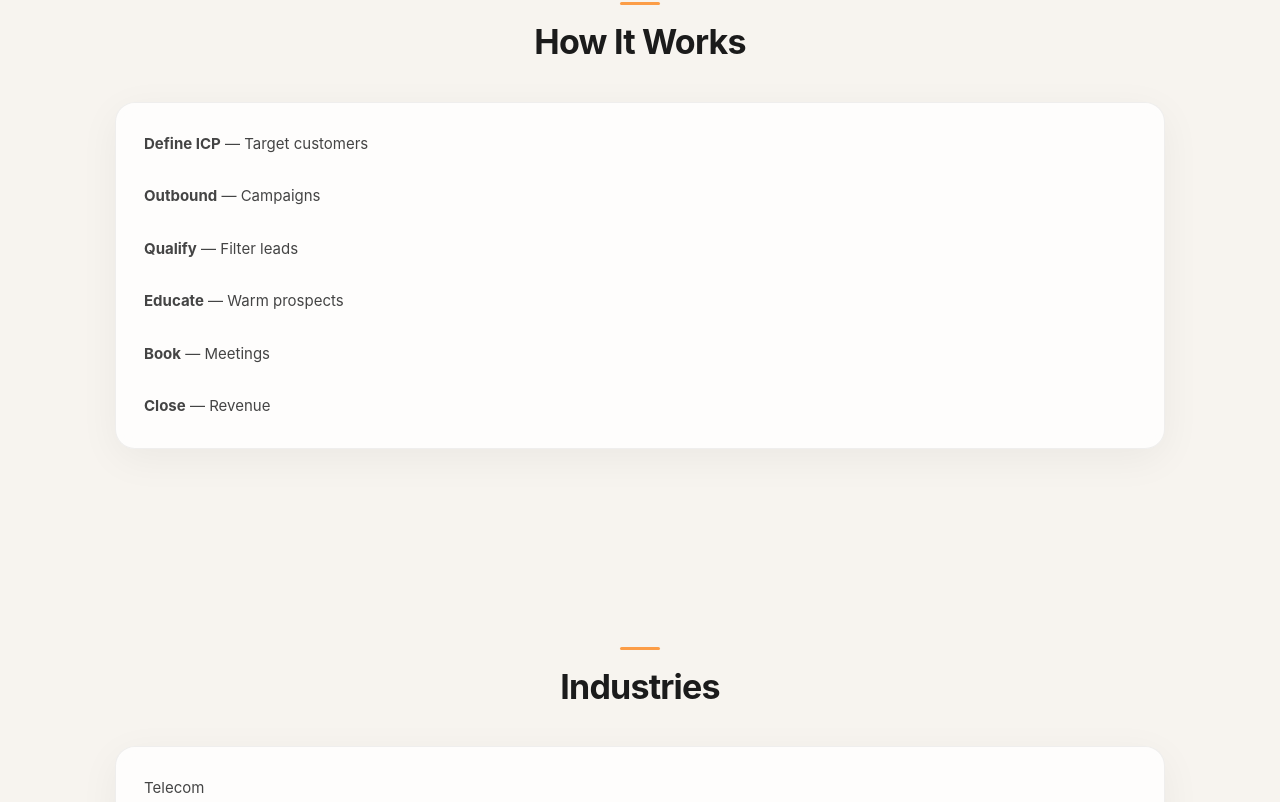
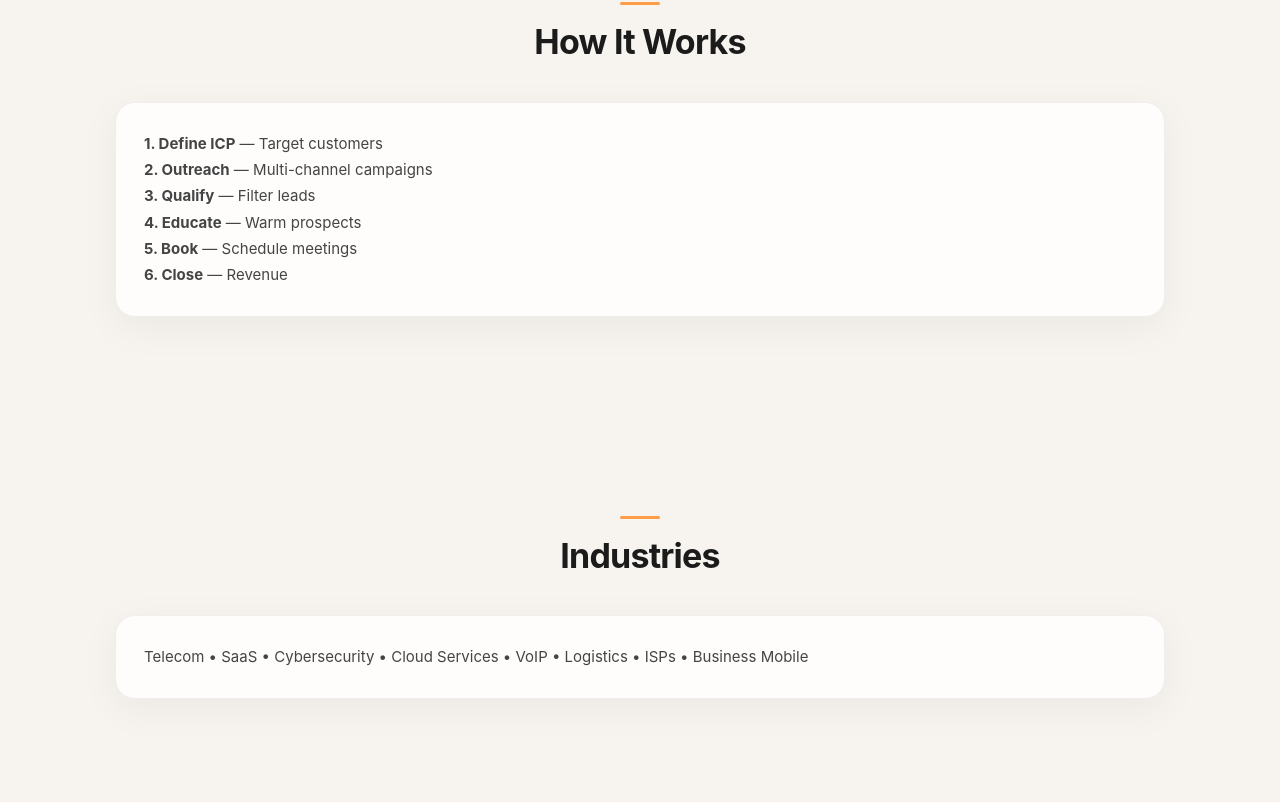
Before and after one commit to youssefamrr0582-debug/leadex-au, a React (Vite) app: page / in a window 1280 px wide. Shown: the part 1238-2040 px from the top of the page. Built offline with nearby package versions, Linux system fonts and the light colour scheme.

Commit message:
Update App.jsx

```diff
--- a/src/App.jsx
+++ b/src/App.jsx
@@ -50,7 +50,7 @@ export default function App() {
 
         <div className="card">
           We help B2B companies generate qualified leads and book meetings with decision-makers.<br /><br />
-          Our team runs the full outbound process — from targeting to qualification — so your team focuses only on closing deals.
+          We fully handle outbound so your team focuses only on closing deals.
         </div>
       </section>
 
@@ -59,12 +59,12 @@ export default function App() {
         <h2>How It Works</h2>
 
         <div className="card">
-          <b>Define ICP</b> — Target customers<br /><br />
-          <b>Outbound</b> — Campaigns<br /><br />
-          <b>Qualify</b> — Filter leads<br /><br />
-          <b>Educate</b> — Warm prospects<br /><br />
-          <b>Book</b> — Meetings<br /><br />
-          <b>Close</b> — Revenue
+          <b className="orange">1. Define ICP</b> — Target customers<br />
+          <b className="orange">2. Outreach</b> — Multi-channel campaigns<br />
+          <b className="orange">3. Qualify</b> — Filter leads<br />
+          <b className="orange">4. Educate</b> — Warm prospects<br />
+          <b className="orange">5. Book</b> — Schedule meetings<br />
+          <b className="orange">6. Close</b> — Revenue
         </div>
       </section>
 
@@ -73,14 +73,7 @@ export default function App() {
         <h2>Industries</h2>
 
         <div className="card">
-          Telecom<br />
-          SaaS<br />
-          Cybersecurity<br />
-          Cloud Services<br />
-          VoIP<br />
-          Logistics<br />
-          Internet Service Providers<br />
-          Business Mobile Plans
+          Telecom • SaaS • Cybersecurity • Cloud Services • VoIP • Logistics • ISPs • Business Mobile
         </div>
       </section>
 
@@ -90,8 +83,8 @@ export default function App() {
 
         <div className="card">
           Tailored pricing based on:<br /><br />
-          • Number of seats<br />
           • Lead volume<br />
+          • Seats capacity<br />
           • Targeting complexity<br /><br />
           Everything is aligned upfront for clarity and scale.
         </div>
@@ -101,8 +94,8 @@ export default function App() {
       <section id="guarantee" className="section">
         <h2>Guarantee</h2>
 
-        <div className="card">
-          <b>80% Minimum Show Rate Guarantee</b><br /><br />
+        <div className="card highlight">
+          <b className="orange">80% Minimum Show Rate Guarantee</b><br /><br />
           If performance drops below 80%, we compensate with extra meetings or credit.
         </div>
       </section>
@@ -123,7 +116,7 @@ export default function App() {
           <input placeholder="Email" />
           <textarea placeholder="Message"></textarea>
 
-          <button className="cta" style={{ width: "100%", marginTop: "10px" }}>
+          <button className="cta" style={{ width: "100%", marginTop: "12px" }}>
             Send Message
           </button>
         </div>
```
